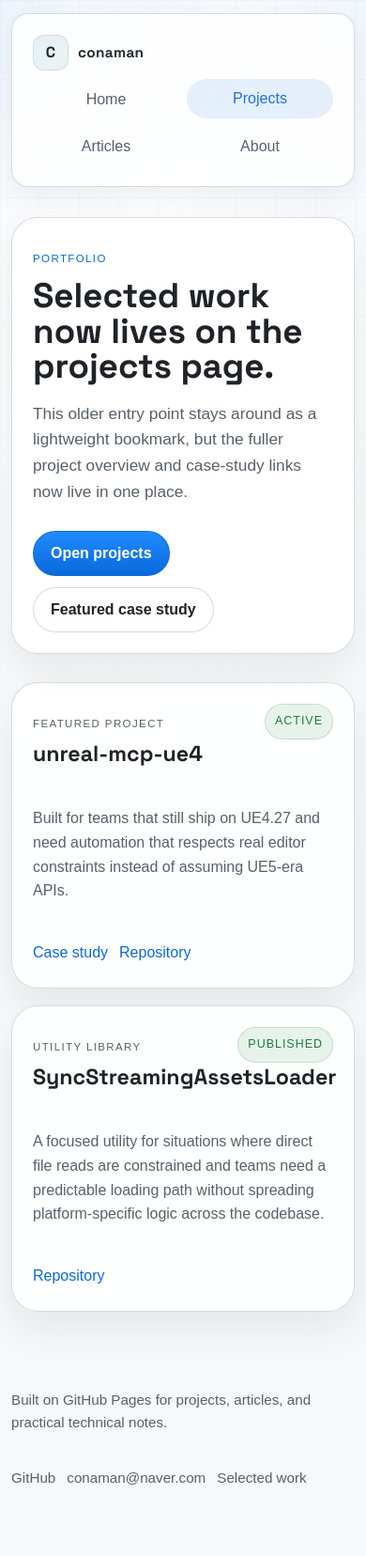
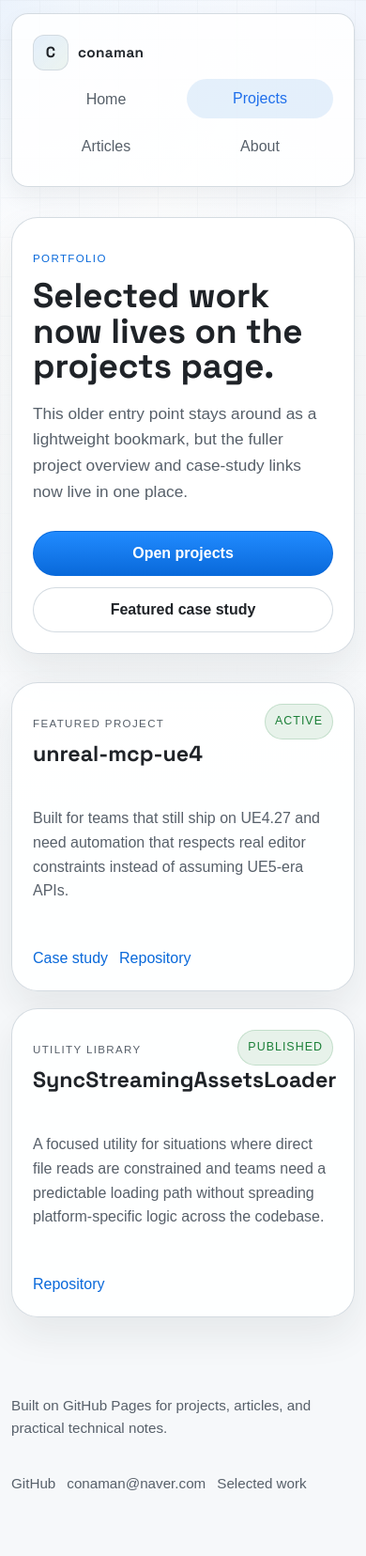
Before and after one commit to conaman/conaman.github.io, a Jekyll site: the page built from portfolio.html, in a window 390 px wide. Shown: the whole page at 94% size. Built offline with Jekyll 4.4.1, drawn with Linux system fonts in a browser that asks for light colours; some web fonts are replaced.

Commit message:
Improve mobile CTA layout on projects and about

```diff
--- a/_layouts/default.html
+++ b/_layouts/default.html
@@ -21,7 +21,7 @@
     <meta name="twitter:title" content="{{ seo_title | escape }}">
     <meta name="twitter:description" content="{{ seo_description | escape }}">
     <meta name="twitter:image" content="{{ seo_image }}">
-    <link rel="stylesheet" href="{{ '/assets/css/site.css?v=202603301700' | relative_url }}">
+    <link rel="stylesheet" href="{{ '/assets/css/site.css?v=202603301735' | relative_url }}">
   </head>
   <body class="{{ page.body_class }}">
     <div class="site-backdrop" aria-hidden="true"></div>
--- a/assets/css/site.css
+++ b/assets/css/site.css
@@ -1078,6 +1078,20 @@ img {
     text-align: center;
   }
 
+  .cta-row,
+  .card-links,
+  .post-cta {
+    width: 100%;
+    align-items: stretch;
+  }
+
+  .cta-row .button,
+  .post-cta .button {
+    flex: 1 1 100%;
+    width: 100%;
+    max-width: 100%;
+  }
+
   .project-card .card-links .button {
     flex: 1 1 100%;
   }
@@ -1108,6 +1122,11 @@ img {
     max-width: 100%;
   }
 
+  .project-card .card-links {
+    padding-top: 14px;
+    padding-bottom: 0;
+  }
+
   .feed-intro h1 {
     white-space: normal;
   }
```
